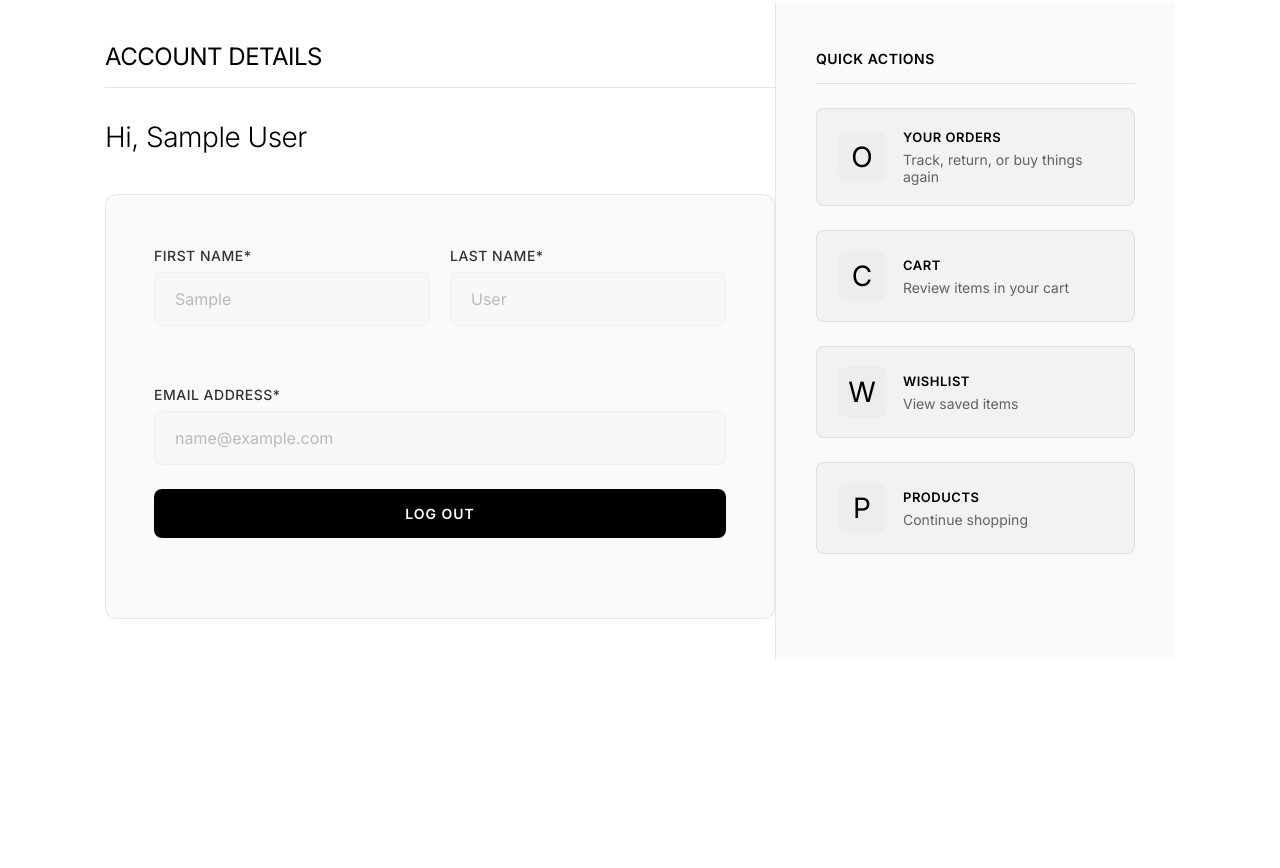
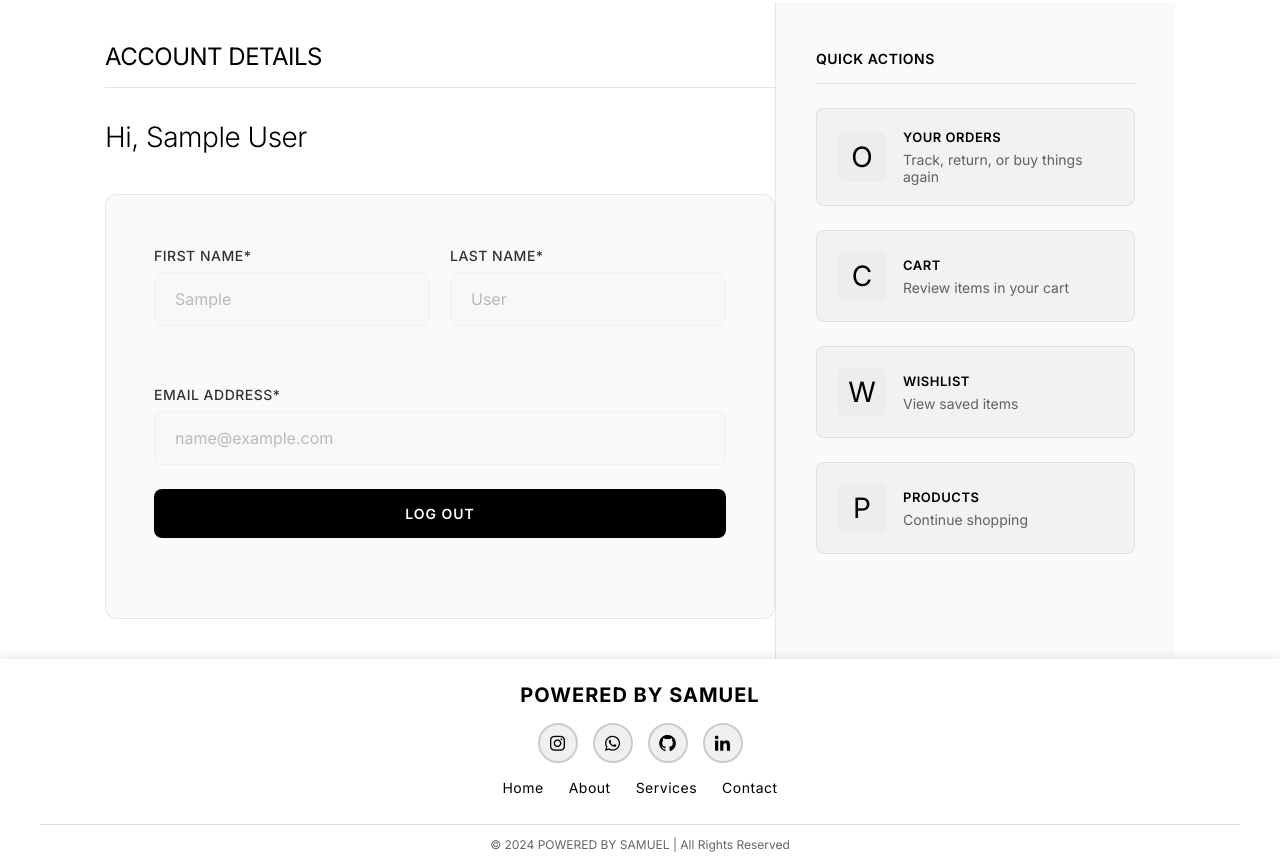
Before and after one commit to samuelmbaya/PBS-FRONTEND, a React (Vite) app: page /profile in a window 1280 px wide. Shown: the part 340-1208 px from the top of the page. Before the commit the page ends 999 px from the top, so only its background shows below. Built offline with nearby package versions, Linux system fonts and the light colour scheme; sample sign-in values are in the browser's storage.

Commit message:
added Footer to profile screen

```diff
--- a/src/Pages/Profile.jsx
+++ b/src/Pages/Profile.jsx
@@ -1,4 +1,5 @@
 import React, { createContext, useContext, useState, useEffect } from 'react';
+import Footer from "../Components/Footer";
 import './Profile.css';
 
 // Create User Context
@@ -222,6 +223,8 @@ const Profile = () => {
             </div>
           </div>
         </div>
+        {/* Footer */}
+        <Footer />
       </div>
     </div>
   );
```
